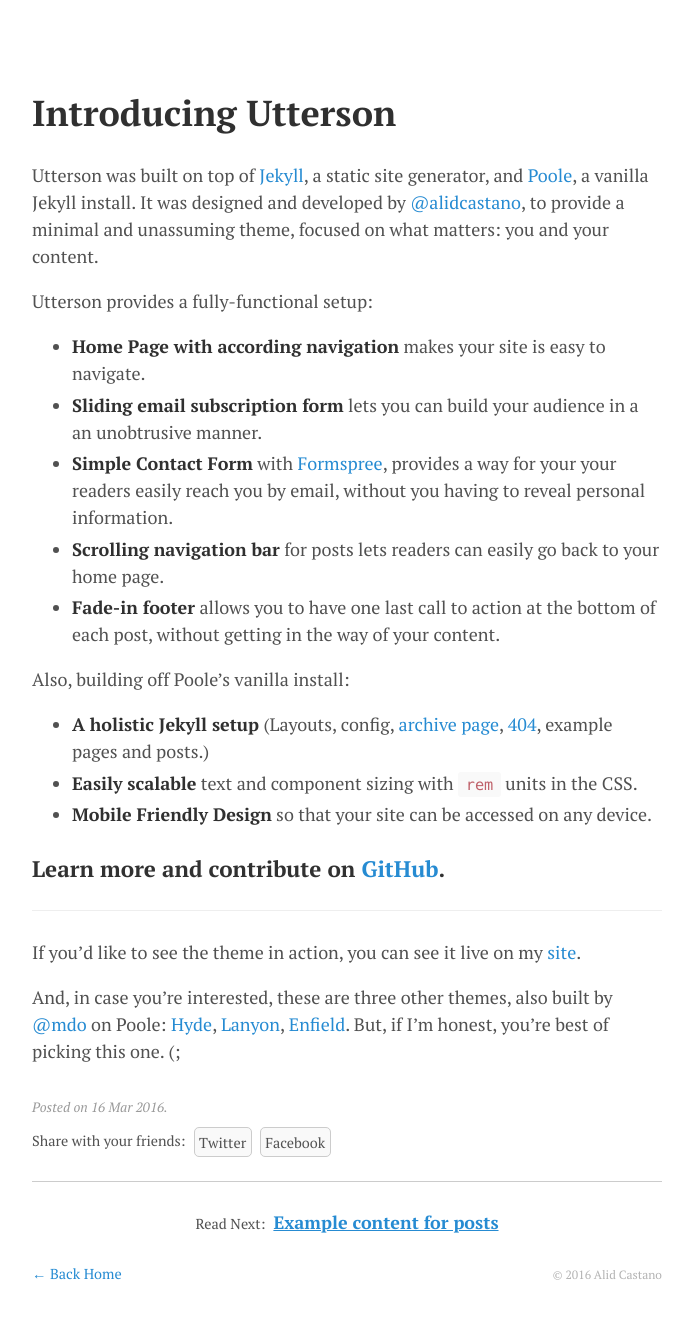
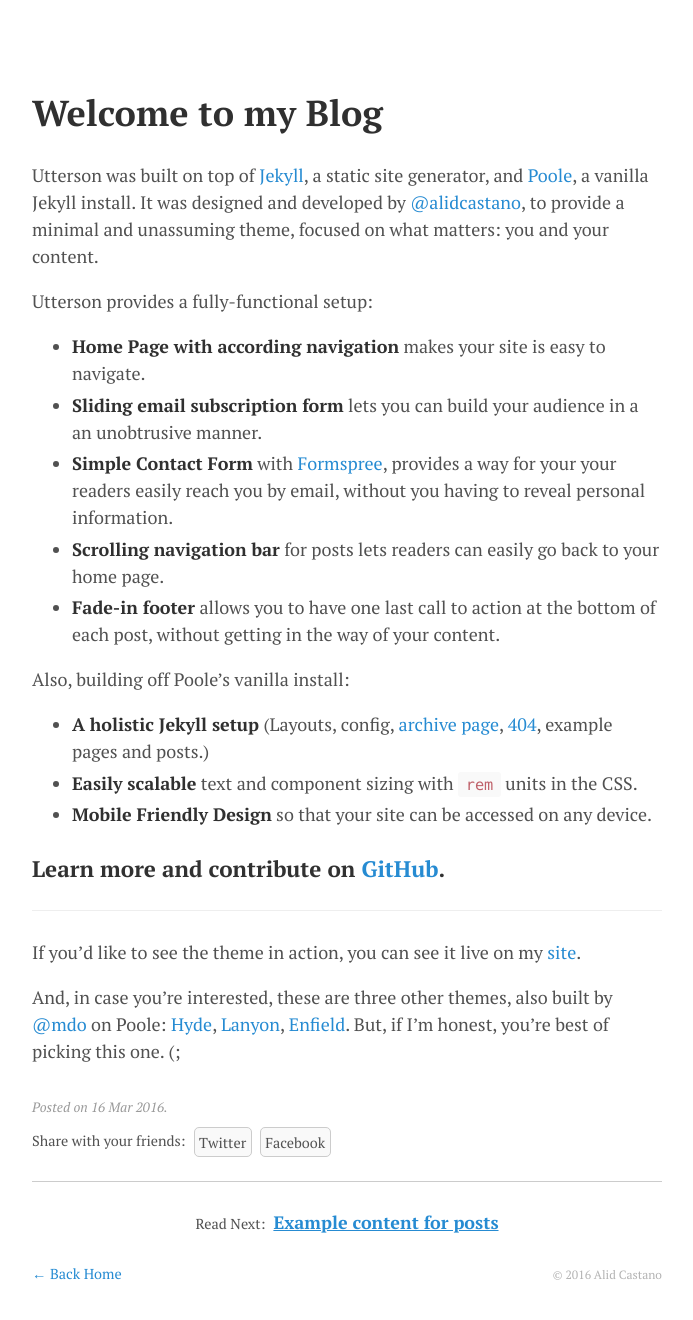
Before and after one commit to galaxyhitcher/galaxyhitcher.github.io, a Jekyll site: the page built from _posts/2016-03-16-introducing-utterson.md, in a window 1280 px wide. Shown: the whole page, without its empty margins (293-986 px from the left). Built offline with Jekyll 4.4.1, drawn with Linux system fonts in a browser that asks for light colours.

Commit message:
update title

```diff
--- a/_posts/2016-03-16-introducing-utterson.md
+++ b/_posts/2016-03-16-introducing-utterson.md
@@ -1,5 +1,5 @@
 ---
-title: Introducing Utterson
+title: Welcome to my Blog
 ---
 
 Utterson was built on top of [Jekyll](http://jekyllrb.com), a static site generator, and  [Poole](https://github.com/poole/poole), a vanilla Jekyll install. It was designed and developed by [@alidcastano](https://twitter.com/alidcastano), to provide a minimal and unassuming theme, focused on what matters: you and your content.
```
